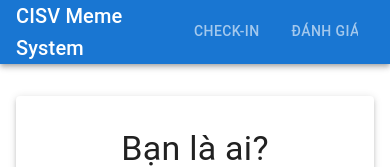
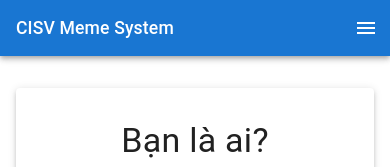
Before and after one commit to quanhoang1408/CISV_Review_System_UI, a React (Create React App) app: page / in a window 390 px wide. Shown: the top 167 px of the page. Built offline with nearby package versions, Linux system fonts and the light colour scheme; no server answers.

Commit message:
fix UI for phone

```diff
--- a/src/components/Header.jsx
+++ b/src/components/Header.jsx
@@ -9,15 +9,33 @@ import {
   Button,
   Tab,
   Tabs,
-  Chip
+  Chip,
+  IconButton,
+  Menu,
+  MenuItem,
+  Divider,
+  useMediaQuery,
+  useTheme
 } from '@mui/material';
-import { Logout, Person } from '@mui/icons-material';
+import {
+  Logout,
+  Person,
+  Menu as MenuIcon,
+  Home as HomeIcon,
+  Assessment
+} from '@mui/icons-material';
 
 const Header = ({ title, showLogout = true }) => {
   const navigate = useNavigate();
   const location = useLocation();
   const currentPath = location.pathname;
   const [adminName, setAdminName] = useState('');
+  const theme = useTheme();
+  const isMobile = useMediaQuery(theme.breakpoints.down('sm'));
+
+  // Menu state
+  const [anchorEl, setAnchorEl] = useState(null);
+  const open = Boolean(anchorEl);
 
   // Only show nav tabs on main application pages (not admin selection)
   const showNavigation = !currentPath.includes('/admin-selection');
@@ -46,16 +64,41 @@ const Header = ({ title, showLogout = true }) => {
   const handleLogout = () => {
     localStorage.removeItem('currentAdmin');
     navigate('/');
+    handleMenuClose();
+  };
+
+  const handleMenuOpen = (event) => {
+    setAnchorEl(event.currentTarget);
+  };
+
+  const handleMenuClose = () => {
+    setAnchorEl(null);
+  };
+
+  const handleNavigate = (path) => {
+    navigate(path);
+    handleMenuClose();
   };
 
   return (
     <AppBar position="static">
       <Toolbar>
-        <Typography variant="h6" component="div" sx={{ flexGrow: 1 }}>
+        <Typography
+          variant="h6"
+          component="div"
+          sx={{
+            flexGrow: 1,
+            fontSize: isMobile ? '1.1rem' : '1.25rem',
+            whiteSpace: 'nowrap',
+            overflow: 'hidden',
+            textOverflow: 'ellipsis'
+          }}
+        >
           {title}
         </Typography>
 
-        {showNavigation && (
+        {/* Desktop Navigation */}
+        {showNavigation && !isMobile && (
           <Box sx={{ mr: 2 }}>
             <Tabs
               value={getTabValue()}
@@ -75,7 +118,8 @@ const Header = ({ title, showLogout = true }) => {
           </Box>
         )}
 
-        {adminName && (
+        {/* Desktop User Greeting */}
+        {adminName && !isMobile && (
           <Chip
             icon={<Person />}
             label={`Xin chào, ${adminName}`}
@@ -91,7 +135,8 @@ const Header = ({ title, showLogout = true }) => {
           />
         )}
 
-        {showLogout && (
+        {/* Desktop Logout Button */}
+        {showLogout && !isMobile && (
           <Button
             color="inherit"
             startIcon={<Logout />}
@@ -100,6 +145,67 @@ const Header = ({ title, showLogout = true }) => {
             Đăng xuất
           </Button>
         )}
+
+        {/* Mobile Menu Button */}
+        {isMobile && showNavigation && (
+          <IconButton
+            color="inherit"
+            edge="end"
+            onClick={handleMenuOpen}
+            sx={{ ml: 1 }}
+          >
+            <MenuIcon />
+          </IconButton>
+        )}
+
+        {/* Mobile Menu */}
+        <Menu
+          id="mobile-menu"
+          anchorEl={anchorEl}
+          open={open}
+          onClose={handleMenuClose}
+          sx={{ mt: 1 }}
+        >
+          {/* User Info in Mobile Menu */}
+          {adminName && (
+            <Box sx={{ px: 2, py: 1, display: 'flex', alignItems: 'center' }}>
+              <Person sx={{ mr: 1, color: 'primary.main' }} />
+              <Typography variant="body1" fontWeight="medium">
+                {adminName}
+              </Typography>
+            </Box>
+          )}
+
+          {showNavigation && (
+            <>
+              <Divider />
+              <MenuItem
+                onClick={() => handleNavigate('/checkin')}
+                selected={currentPath.includes('/checkin')}
+              >
+                <HomeIcon sx={{ mr: 1 }} />
+                Check-in
+              </MenuItem>
+              <MenuItem
+                onClick={() => handleNavigate('/evaluation')}
+                selected={currentPath.includes('/evaluation')}
+              >
+                <Assessment sx={{ mr: 1 }} />
+                Đánh giá
+              </MenuItem>
+            </>
+          )}
+
+          {showLogout && (
+            <>
+              <Divider />
+              <MenuItem onClick={handleLogout}>
+                <Logout sx={{ mr: 1 }} />
+                Đăng xuất
+              </MenuItem>
+            </>
+          )}
+        </Menu>
       </Toolbar>
     </AppBar>
   );
```
